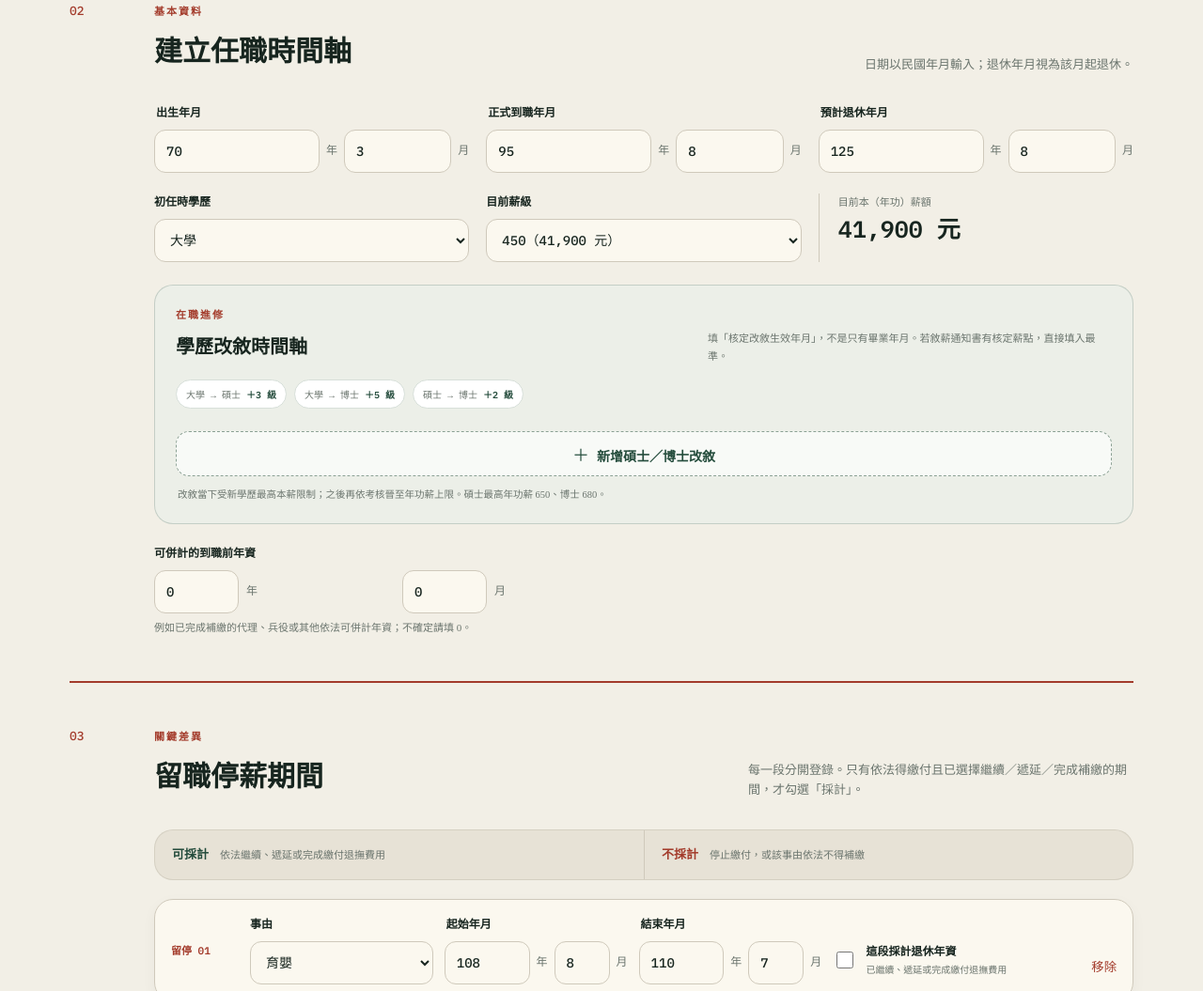
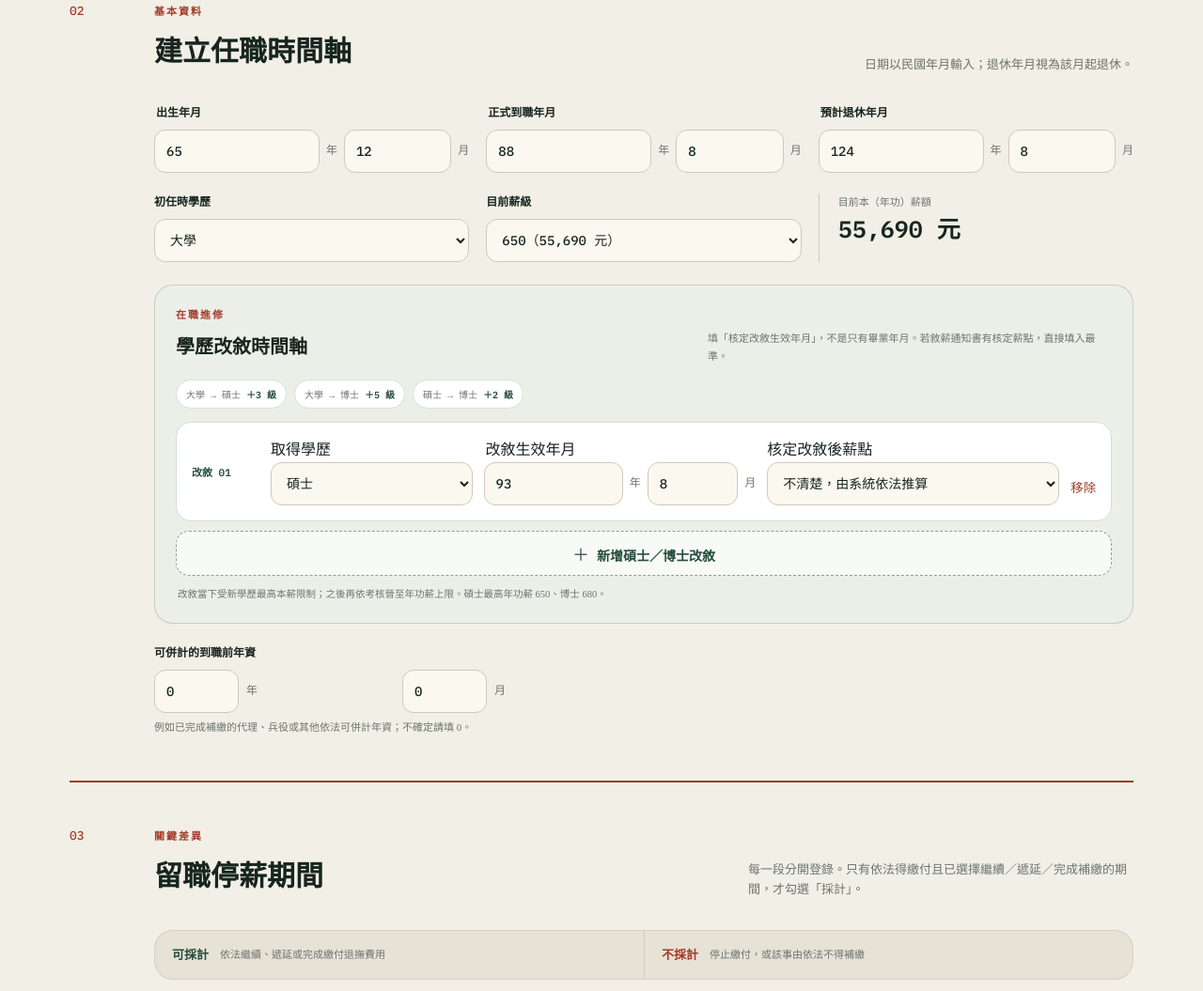
Before and after one commit to similaitw/teacher-pension-calculator, a plain HTML site: page index.html in a window 1280 px wide. Shown: the part 1220-2275 px from the top of the page at 94% size. Drawn offline with Linux system fonts and the light colour scheme.

Commit message:
Use report data as calculator defaults

```diff
--- a/app.js
+++ b/app.js
@@ -14,7 +14,7 @@ const ymText=months=>`${Math.floor(months/12)} 年 ${months%12} 月`;
 let leaveSeq=0,educationSeq=0;
 
 function fillSalaryPoints(){
-  const previous=Number($('salaryPoint').value)||450;
+  const previous=Number($('salaryPoint').value)||Number($('salaryPoint').dataset.default)||450;
   $('salaryPoint').innerHTML='';
   LADDER.slice().reverse().forEach(p=>{
     const o=document.createElement('option');o.value=p;o.textContent=`${p}（${fmt(SALARY[p])} 元）`;$('salaryPoint').append(o);
@@ -217,4 +217,4 @@ $('voluntary').addEventListener('input',e=>$('voluntaryOut').textContent=Number(
 let liveTimer;function scheduleLive(){clearTimeout(liveTimer);$('liveBar').classList.add('is-updating');liveTimer=setTimeout(()=>calculate(null,{scroll:false}),180);}
 $('calculator').addEventListener('submit',e=>calculate(e,{scroll:true}));$('calculator').addEventListener('input',scheduleLive);$('calculator').addEventListener('change',scheduleLive);$('editAgain').addEventListener('click',()=>$('calculator').scrollIntoView({behavior:'smooth'}));
 document.addEventListener('input',e=>{if(e.target.matches('input[inputmode=numeric]'))e.target.value=e.target.value.replace(/\D/g,'');});
-fillSalaryPoints();addLeave({reason:'育嬰',sy:108,sm:8,ey:110,em:7,credited:false});updateChoiceUI();calculate(null,{scroll:false});
+fillSalaryPoints();addEducation({target:'master',y:93,m:8});addLeave({reason:'進修',sy:91,sm:8,ey:93,em:7,credited:false});updateChoiceUI();calculate(null,{scroll:false});
--- a/index.html
+++ b/index.html
@@ -75,13 +75,13 @@
             <p>日期以民國年月輸入；退休年月視為該月起退休。</p>
           </div>
           <div class="field-grid three">
-            <fieldset class="field"><legend>出生年月</legend><div class="roc-date"><input id="birthY" inputmode="numeric" value="70" aria-label="出生民國年"><span>年</span><input id="birthM" inputmode="numeric" value="3" aria-label="出生月"><span>月</span></div></fieldset>
-            <fieldset class="field"><legend>正式到職年月</legend><div class="roc-date"><input id="startY" inputmode="numeric" value="95" aria-label="到職民國年"><span>年</span><input id="startM" inputmode="numeric" value="8" aria-label="到職月"><span>月</span></div></fieldset>
-            <fieldset class="field"><legend>預計退休年月</legend><div class="roc-date"><input id="retireY" inputmode="numeric" value="125" aria-label="退休民國年"><span>年</span><input id="retireM" inputmode="numeric" value="8" aria-label="退休月"><span>月</span></div></fieldset>
+            <fieldset class="field"><legend>出生年月</legend><div class="roc-date"><input id="birthY" inputmode="numeric" value="65" aria-label="出生民國年"><span>年</span><input id="birthM" inputmode="numeric" value="12" aria-label="出生月"><span>月</span></div></fieldset>
+            <fieldset class="field"><legend>正式到職年月</legend><div class="roc-date"><input id="startY" inputmode="numeric" value="88" aria-label="到職民國年"><span>年</span><input id="startM" inputmode="numeric" value="8" aria-label="到職月"><span>月</span></div></fieldset>
+            <fieldset class="field"><legend>預計退休年月</legend><div class="roc-date"><input id="retireY" inputmode="numeric" value="124" aria-label="退休民國年"><span>年</span><input id="retireM" inputmode="numeric" value="8" aria-label="退休月"><span>月</span></div></fieldset>
           </div>
           <div class="field-grid salary-row">
             <label class="field"><span>初任時學歷</span><select id="education"><option value="bachelor" selected>大學</option><option value="credit40">40 學分班</option><option value="master">碩士</option><option value="phd">博士</option></select></label>
-            <label class="field"><span>目前薪級</span><select id="salaryPoint"></select></label>
+            <label class="field"><span>目前薪級</span><select id="salaryPoint" data-default="650"></select></label>
             <div class="salary-readout"><span>目前本（年功）薪額</span><strong id="salaryAmount">—</strong></div>
           </div>
           <div class="education-panel">
@@ -137,8 +137,8 @@
           <div id="retirementModeGroup" class="choice-group fund-only">
             <span class="choice-label">退休／月退起領情境</span>
             <div class="mode-switch" role="radiogroup" aria-label="退休與月退休金起領情境">
-              <label class="choice-card"><input type="radio" name="retirementMode" value="full"><strong>一般全額</strong><small>自願退休且已達月退起支年齡</small></label>
-              <label class="choice-card selected"><input type="radio" name="retirementMode" value="reduced" checked><strong>減額月退</strong><small>最多提前 5 年，每年減 4%</small></label>
+              <label class="choice-card selected"><input type="radio" name="retirementMode" value="full" checked><strong>一般全額</strong><small>自願退休且已達月退起支年齡</small></label>
+              <label class="choice-card"><input type="radio" name="retirementMode" value="reduced"><strong>減額月退</strong><small>最多提前 5 年，每年減 4%</small></label>
               <label class="choice-card"><input type="radio" name="retirementMode" value="deferred"><strong>展期月退</strong><small>退休後延至起支年齡再領</small></label>
               <label class="choice-card"><input type="radio" name="retirementMode" value="mandatory"><strong>屆齡退休</strong><small>一般為年滿 65 歲</small></label>
             </div>
```
Also changed, not shown: 1 other file.
